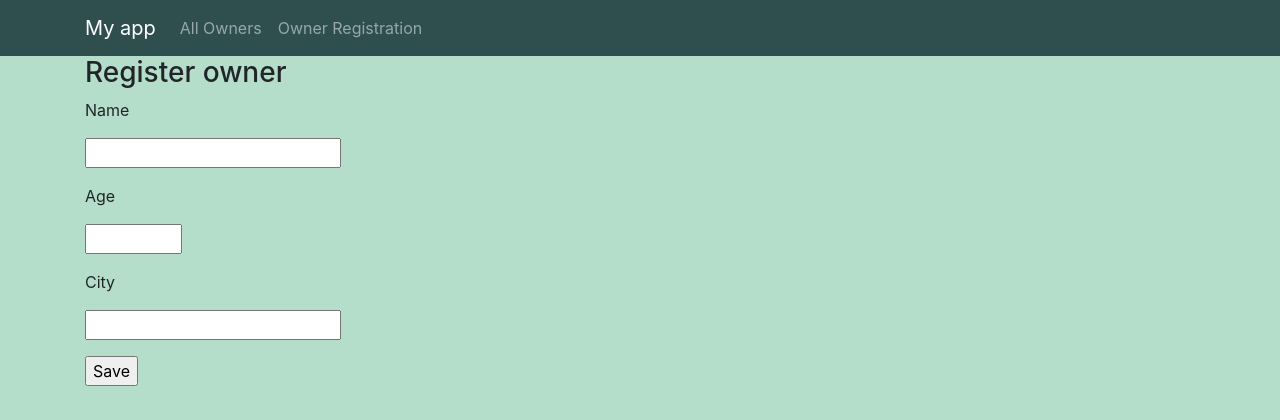
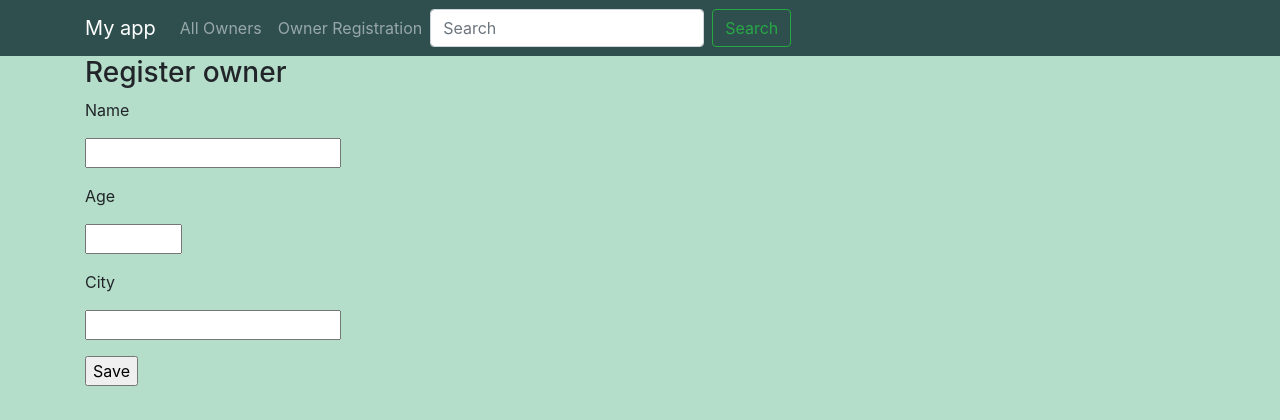
Before and after one commit to yuliiakucher/Owners_and_Pets, a Flask app: page /owner/reg in a window 1280 px wide. Shown: the top 420 px of the page. Run offline with Flask 2, Linux system fonts and the light colour scheme; some libraries are stand-ins or nearby versions.

Commit message:
database for Owner and Pet

```diff
--- a/app/owner/templates/owner/owner_register.html
+++ b/app/owner/templates/owner/owner_register.html
@@ -6,7 +6,7 @@
 
 {% block body %}
     <h3>Register owner</h3>
-    <form method="POST">
+    <form action="{{ url_for("owner.owner_register") }}" method="POST">
         {% for field in form %}
             {% if not field == form.save %}
                 <div class="form-group">
--- a/app/owner/views.py
+++ b/app/owner/views.py
@@ -3,23 +3,34 @@ from flask import render_template, redirect, url_for, request
 from app.db import owners
 from app.owner.forms import PetForm, OwnerForm
 from .models import Pet, Owner
+from app import owners_db
+from .models_db import Owners
 
 
 @owner.route('/')
 def start():
-    if owners:
-        return render_template('owner/index.html', owners=owners)
+    owners_db.create_all()
+    if Owners.query.all():
+        owners_from_db = Owners.query.all()
+        return render_template('owner/index.html', owners=owners_from_db)
     else:
         return redirect(url_for('owner.owner_register'))
 
 
 @owner.route('/reg', methods=['GET', 'POST'])
 def owner_register():
+    owners_db.create_all()
     form = OwnerForm(request.form)
     if request.method == 'POST' and form.validate():
         data = dict(request.form)
         del data['save']
+        print(data['name'])
+        owner_from_db = Owners(name=data['name'], age=data['age'], city=data['city'])
+        # owner_from_db = Owners(name='ddddd', age=18, city='kyiv')
+
         owners.append(Owner(**data))
+        owners_db.session.add(owner_from_db)
+        owners_db.session.commit()
         return redirect(url_for('owner.start'))
     return render_template('owner/owner_register.html', form=form)
 
@@ -59,3 +70,14 @@ def show_owner_by_type(type):
                 count += 1
                 rez.append(owner_item)
     return render_template('owner/index.html', owners=rez, count=count, type=type)
+
+
+@owner.route('/search_result', methods=['POST', 'GET'])
+def search_result():
+    result = ''
+    if request.method == 'POST':
+        print(request.form['search'])
+        result = Owners.query.filter(Owners.name.contains(request.form['search'])).all()
+        print(result)
+    # return render_template('owner/search_result.html', result=result)
+    return redirect(url_for('owner.start', owners=result))
--- a/app/templates/base.html
+++ b/app/templates/base.html
@@ -4,7 +4,7 @@
     <meta charset="UTF-8">
     <link rel="stylesheet" href="https://stackpath.bootstrapcdn.com/bootstrap/4.5.0/css/bootstrap.min.css"
           integrity="sha384-9aIt2nRpC12Uk9gS9baDl411NQApFmC26EwAOH8WgZl5MYYxFfc+NcPb1dKGj7Sk" crossorigin="anonymous">
-{#    <link rel="stylesheet" href="https://unpkg.com/@popperjs/core@2">#}
+    {#    <link rel="stylesheet" href="https://unpkg.com/@popperjs/core@2">#}
     <link href={{ url_for('static', filename = 'css/style.css') }} rel="stylesheet">
     {% block style_links %}{% endblock %}
     <title>{% block title %}{% endblock %}</title>
@@ -30,6 +30,16 @@
                     <a class="nav-link" href="{{ url_for('owner.owner_register') }}">Owner Registration <span
                             class="sr-only">(current)</span></a>
                 </li>
+                <form class="form-inline my-2 my-lg-0" method="POST" action="{{ url_for('owner.search_result') }}">
+                    <input
+                            class="form-control mr-sm-2"
+                            type="search"
+                            placeholder="Search"
+                            aria-label="Search"
+                            name="search"
+                            value="{{ request.args.get('search','') }}">
+                    <button class="btn btn-outline-success my-2 my-sm-0" type="submit">Search</button>
+                </form>
             </ul>
         </div>
     </div>
--- a/config.py
+++ b/config.py
@@ -1,5 +1,7 @@
 class Config:
     DEBUG = False
+    SQLALCHEMY_TRACK_MODIFICATION = False
+    SQLALCHEMY_DATABASE_URI = 'mysql+mysqlconnector://root:password@localhost/ownerspets'
 
 
 class DevConfig(Config):
```
Also changed, not shown: app/__init__.py (+6 -1 lines), app/owner/models_db.py (added, +19 -0 lines), app/owner/templates/owner/search_result.html (added, +7 -0 lines).
